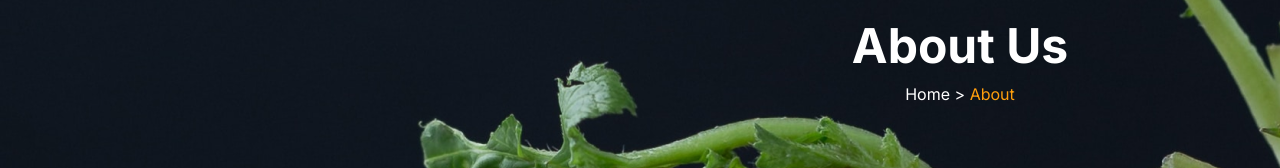
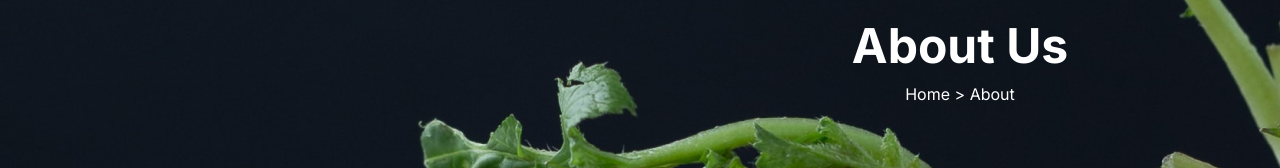
Before and after one commit to Ahmedkhang/Restaurant-website, a Next.js app: page /about in a window 1280 px wide. Shown: the part 226-394 px from the top of the page. Built offline with nearby package versions, Linux system fonts and the light colour scheme.

Commit message:
Update page.tsx

```diff
--- a/src/app/about/page.tsx
+++ b/src/app/about/page.tsx
@@ -23,7 +23,7 @@ export default function Aboutus() {
                 />
                 <div className='w-full text-white absolute text-center top-40 left-0 items-center'>
                     <h1 className='text-5xl font-bold'>About Us</h1>
-                    <h5 className='py-3'>Home &gt; <span className='text-[#FF9F0D]'>About</span></h5>
+                    <h5 className='py-3'>Home &gt; About</h5>
                 </div>
             </div>
 
```
